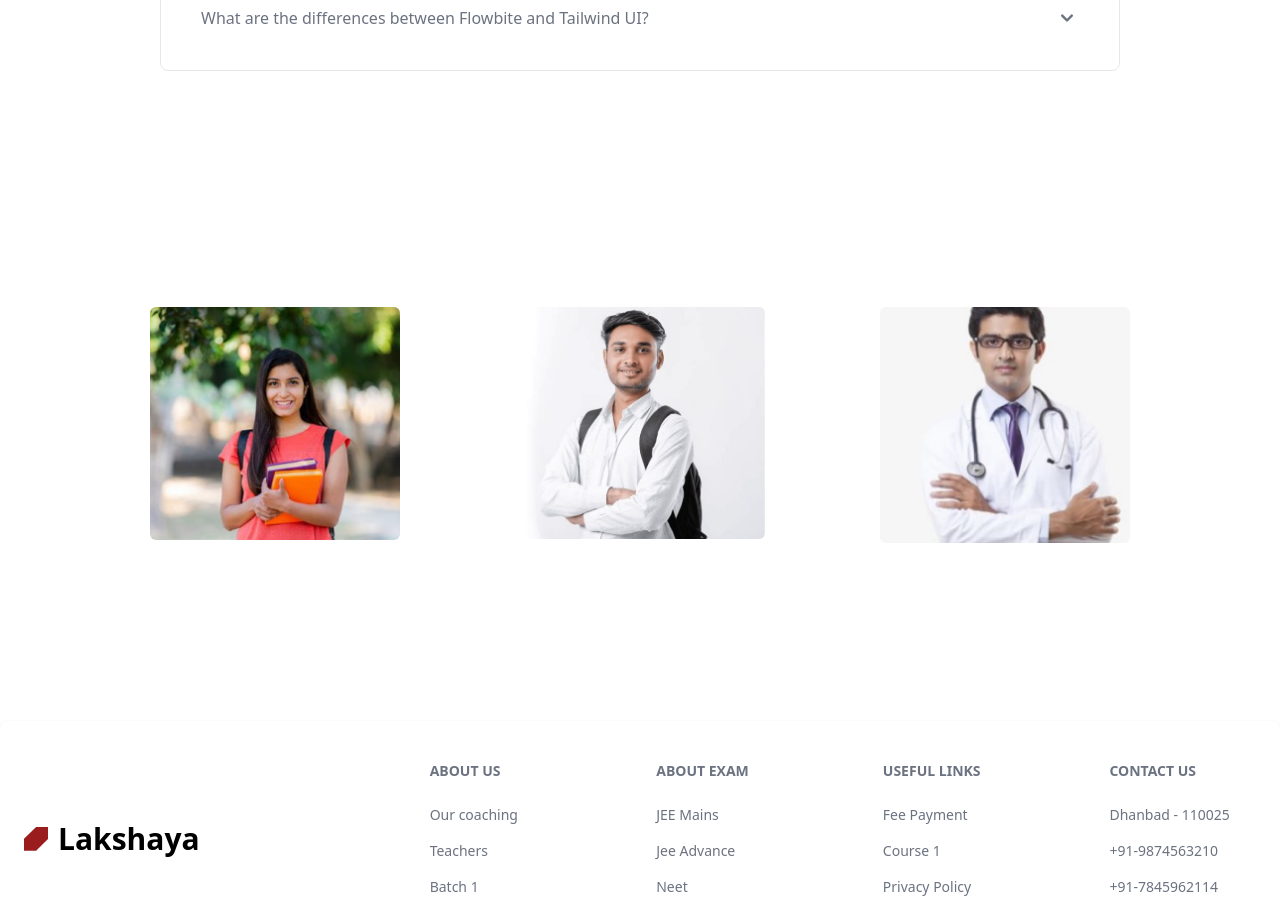
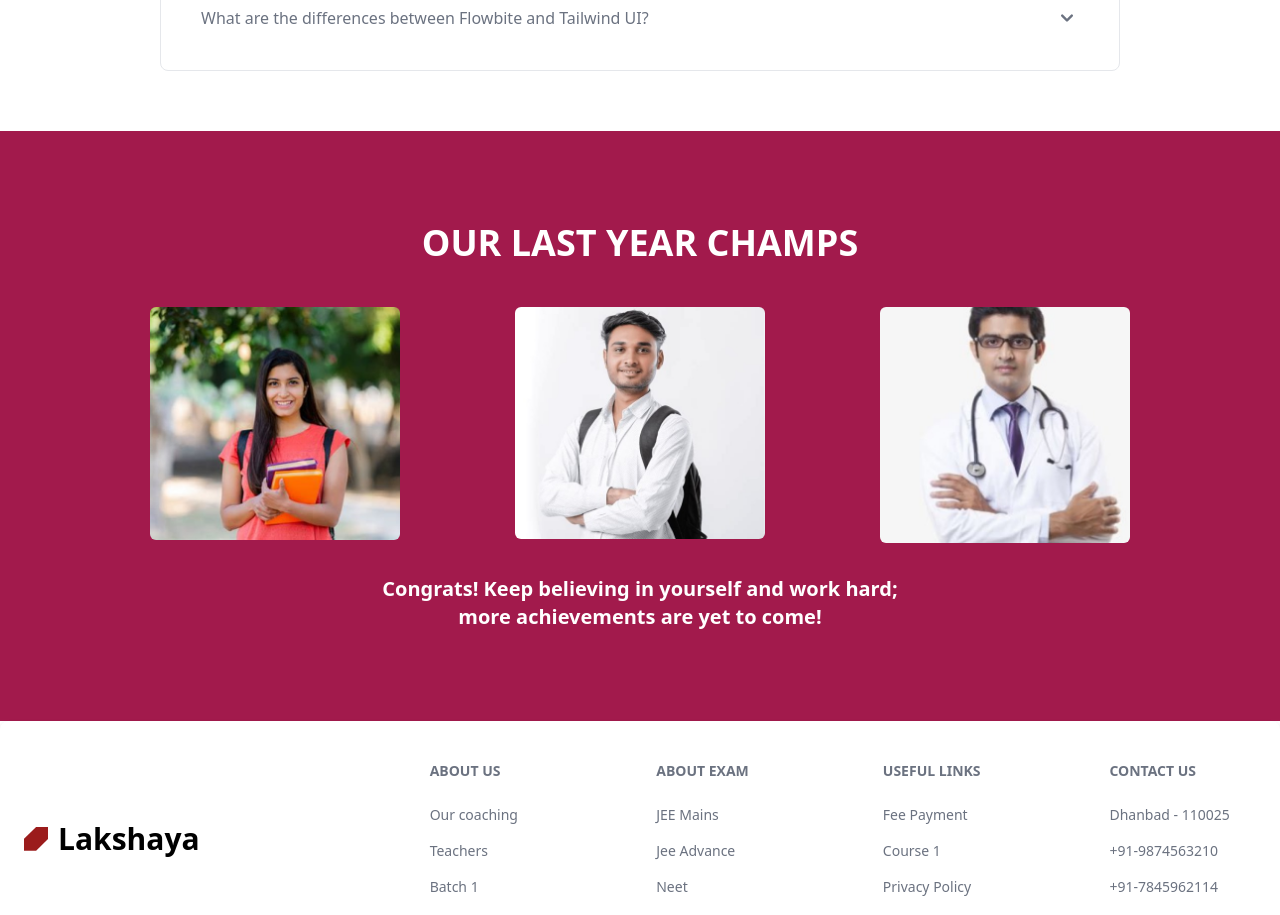
Before and after one commit to whyehtasam/Lakshaya, a React (Vite) app: page /scholarship in a window 1280 px wide. Shown: the part 1020-1935 px from the top of the page. Built offline with nearby package versions, Linux system fonts and the light colour scheme.

Commit message:
Wrapper added

```diff
--- a/src/apps/scholorship/Scholorship.jsx
+++ b/src/apps/scholorship/Scholorship.jsx
@@ -15,7 +15,7 @@ const Scholorship = () => {
       <AccordionD > </AccordionD>
       </Container>
       {/* <ScholarshipDetails/> */}
-      <Container style="bg-[#a21a4c] ">
+      <Container className={"bg-[#a21a4c] "}>
       <LastYearChamps/>
       </Container>
     </div>
--- a/src/components/wrappers/Container.jsx
+++ b/src/components/wrappers/Container.jsx
@@ -2,7 +2,7 @@ import React from "react";
 
 
 const Container = ({ children,className }) => {
-  return <div className={"lg:max-w-[90rem] lg:p-10 p-6 mx-auto " + className}>{children}</div>;
+  return <div className={"lg:max-w-[100vw] lg:p-10 p-6 mx-auto " + className}>{children}</div>;
 };
 
 export default Container;
```
